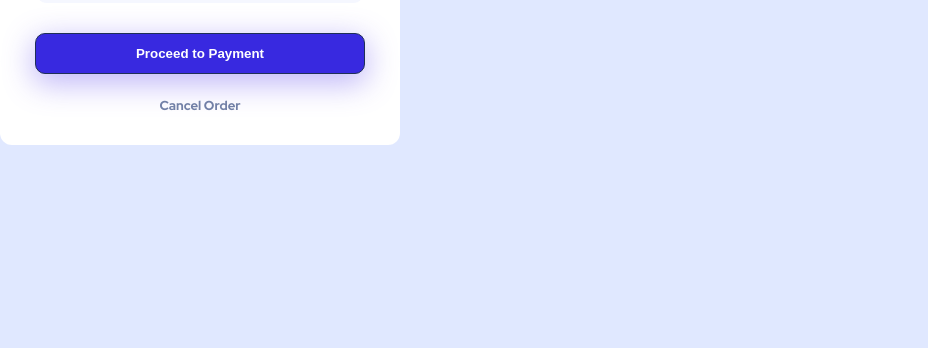
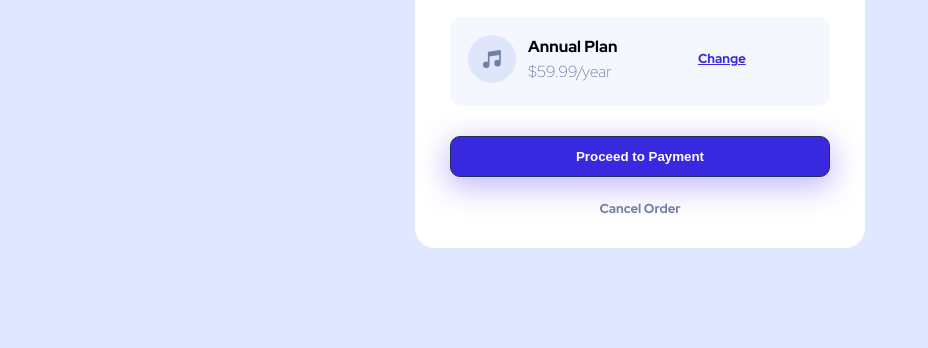
Before and after one commit to AkshyaU/Task, a plain HTML site: page order-summary-task2/index.html in a window 1280 px wide. Shown: the part 452-800 px from the top of the page, without its empty margins (0-928 px from the left). Drawn offline with Linux system fonts and the light colour scheme.

Commit message:
Update style.css

```diff
--- a/order-summary-task2/css/style.css
+++ b/order-summary-task2/css/style.css
@@ -5,32 +5,25 @@
 }
 
 body {
+  min-height: 100vh;
   background-color: hsl(225, 100%, 94%);
   background-image: url(../images/pattern-background-desktop.svg);
   background-position: top center;
+  background-size: contain;
   background-repeat: no-repeat;
 }
-
-.main-container {
+.container {
+  position: absolute;
+  left: 50%;
+  top: 50%;
+  transform: translate(-50%, -50%);
+  max-width: 450px;
+  background: white;
+  border-radius: 20px;
   overflow: hidden;
-  width: 400px;
-  height: 600px;
-  margin: auto;
-  display: flex;
-  align-items: center;
-  height: 100vh;
-}
-
-.container {
-  background-color: white;
-  position: absolute;
-  width: 400px;
-  /* height: 800px; */
-  border-radius: 12px;
-  /* margin-top: 75px; */
 }
 .bg-card {
-  width: 400px;
+  width: 450px;
   border-top-left-radius: 12px;
   border-top-right-radius: 12px;
 }
```
